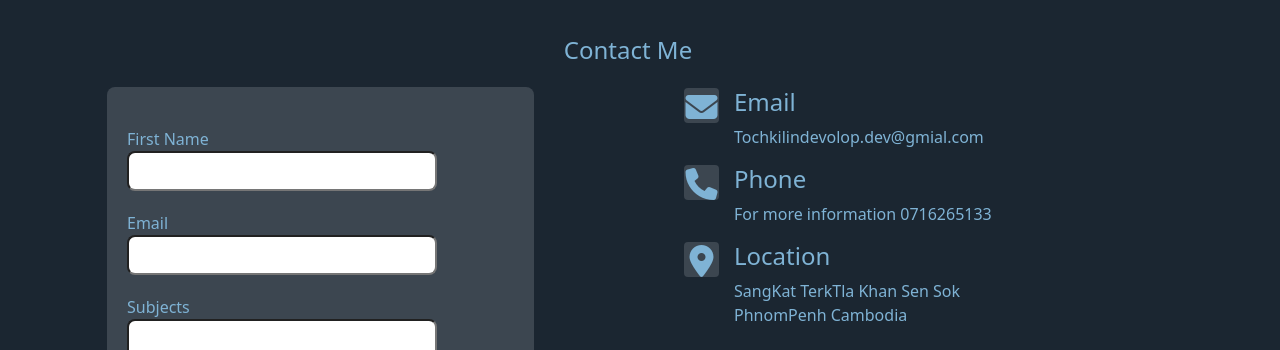
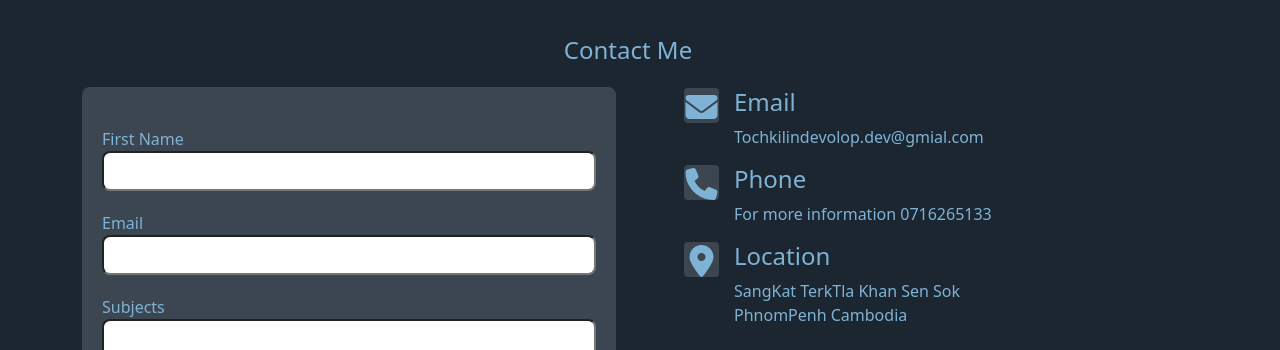
Before and after one commit to TochKilin/Toch-Kilin-Portfolio.github.io, a plain HTML site: page index.html in a window 1280 px wide. Shown: the part 1850-2200 px from the top of the page. Drawn offline with nearby package versions, Linux system fonts and the light colour scheme; a web font is replaced by a local one.

Commit message:
Update style.css

```diff
--- a/style/style.css
+++ b/style/style.css
@@ -478,7 +478,7 @@ color: white;
 .box-send-email .box-mail-1 .box-mail{
   padding: 20px;
   margin-top: 15px;
-  margin-left: 25px;
+  /* margin-left: 25px; */
    background-color: #d6dbdf2d;
 
   /* box-sizing: border-box;
@@ -503,7 +503,7 @@ color: white;
 }
 .frm-control{
   /* float: left; */
-  width: 80%;
+  width: 100%;
 
 }
 .box-send-email .box-mail-1 .box-mail input.ms-1{
```
